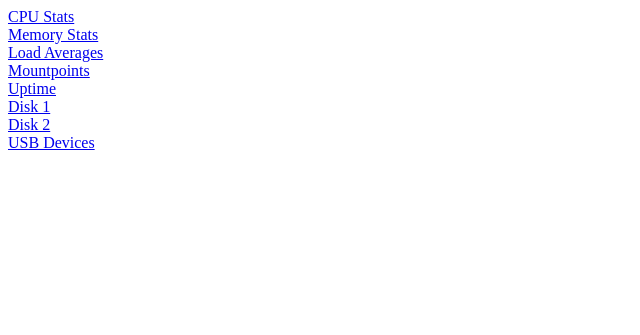
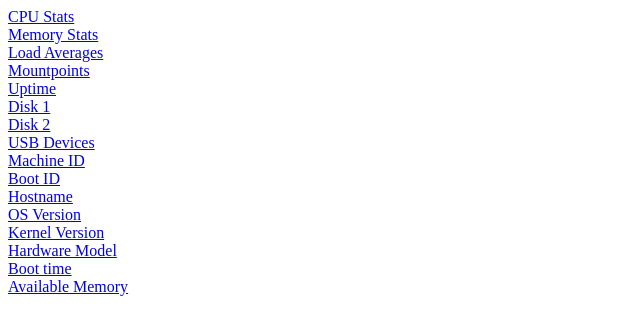
Before and after one commit to Mansi139/waggle-utils, a Flask app: page / in a window 1280 px wide. Shown: the top 335 px of the page, without its empty margins (0-640 px from the left). Run offline with Flask 2, Linux system fonts and the light colour scheme.

Commit message:
added MachineID, BootID, hostname, OS Version, Kernel Version, Hardware Model, Available Memory.

```diff
--- a/server/templates/index.html
+++ b/server/templates/index.html
@@ -8,10 +8,16 @@
         <a href="/loadavg">Load Averages</a><br/>
         <a href="/mounts">Mountpoints</a><br/>
         <a href="/uptime">Uptime</a><br/>
-
         <a href="/blocks/mmcblk0">Disk 1</a><br/>
         <a href="/blocks/mmcblk1">Disk 2</a><br/>
-
         <a href="/devices">USB Devices</a><br/>
+        <a href="/machineID">Machine ID</a><br/>
+        <a href="/bootID">Boot ID</a><br/>
+        <a href="/hostname">Hostname</a><br/>
+        <a href="/version">OS Version</a><br/>
+        <a href="/kernelversion">Kernel Version</a><br/>
+        <a href="/hardwarempdel">Hardware Model</a><br/>
+         <a href="/boottime">Boot time</a><br/>
+        <a href="/availablememory">Available Memory</a><br/>
       </body>
     </html>
```
Lines whose indentation alone changed are shown as unchanged.
